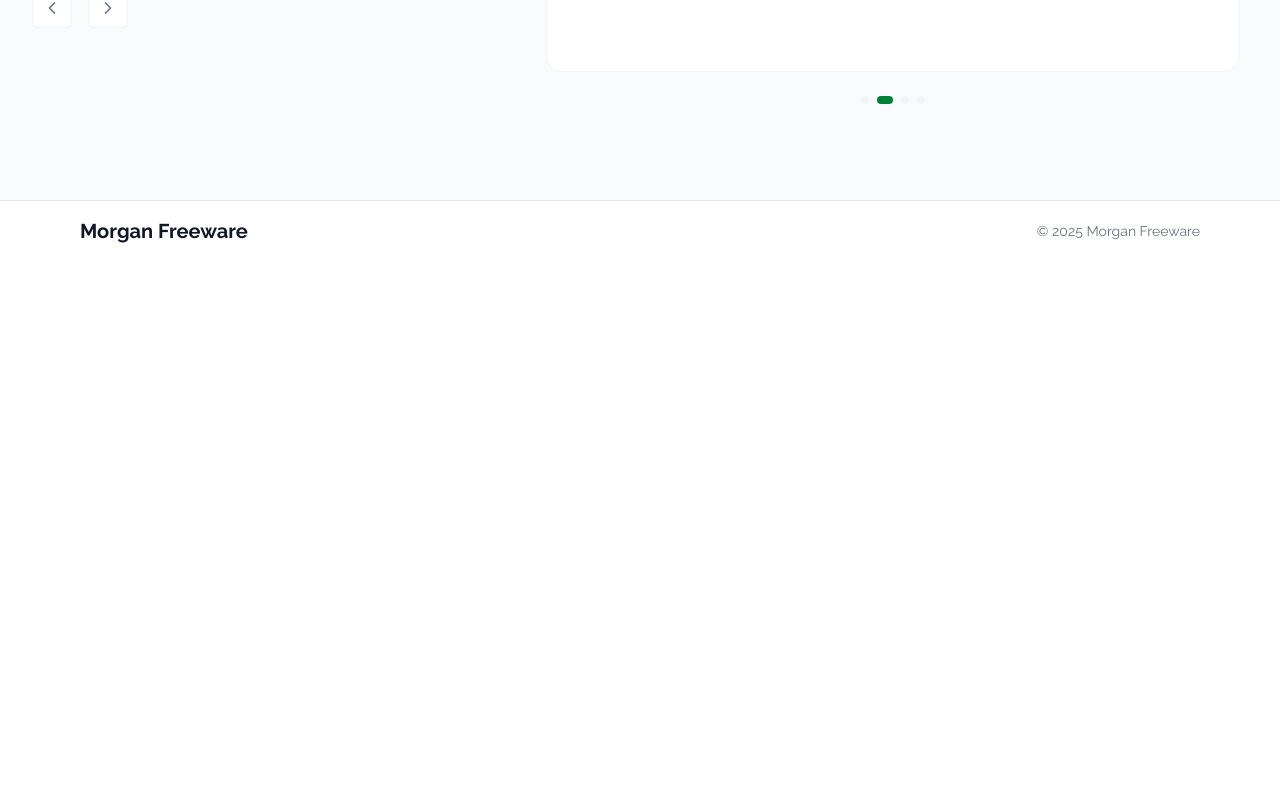
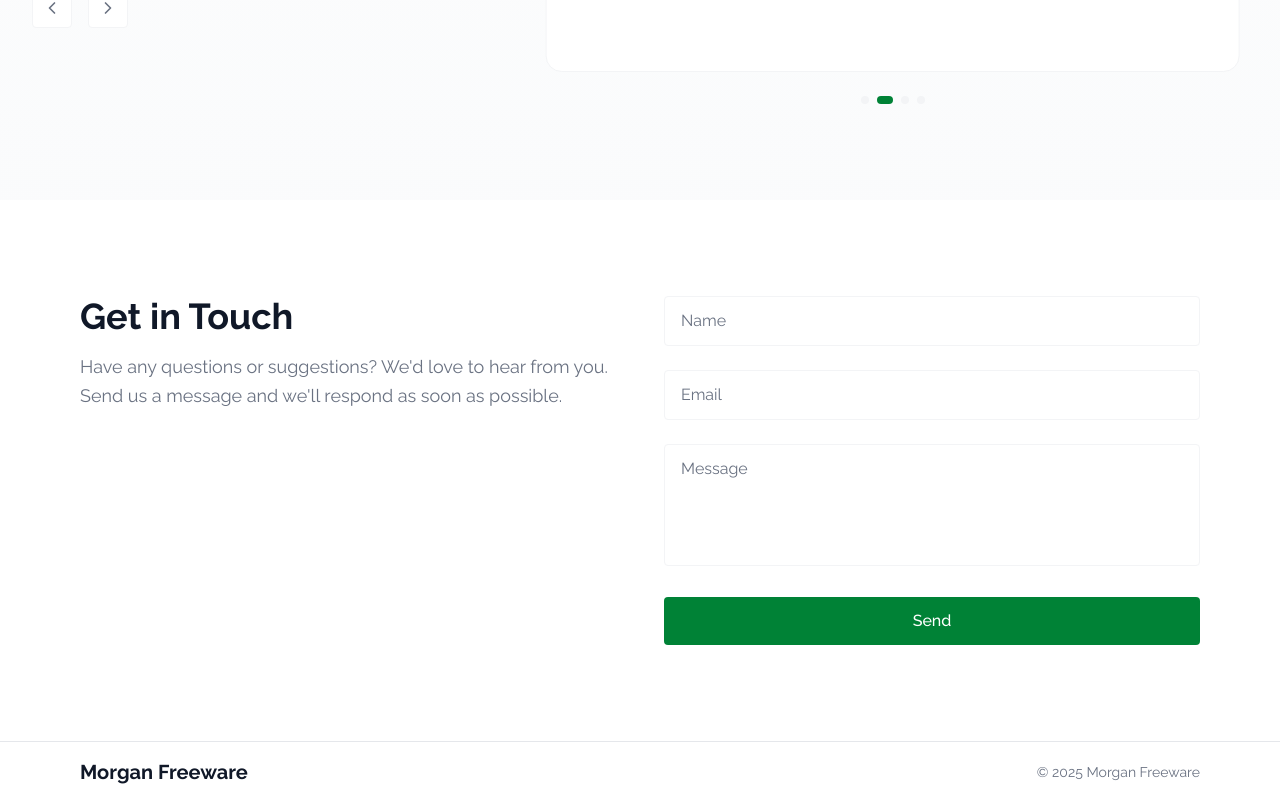
Before and after one commit to Linuszackrisson/Morgan-Freeware, a Next.js app: page / in a window 1280 px wide. Shown: the part 1833-2635 px from the top of the page. Before the commit the page ends 2094 px from the top, so only its background shows below. Built offline with nearby package versions, Linux system fonts and the light colour scheme; no server answers; the database is empty.

Commit message:
Contact form på huvudpage

```diff
--- a/src/app/contact/page.tsx
+++ /dev/null
@@ -1,22 +0,0 @@
-'use client';
-
-import ContactForm from '@/components/ContactForm';
-
-export default function Contact() {
-  return (
-    <section className="w-full min-h-screen bg-white">
-      <div className="container mx-auto px-4 py-16">
-        <div className="max-w-3xl mx-auto text-center mb-16">
-          <h1 className="text-4xl font-bold text-[var(--color-text-primary)] mb-4">Get in Touch</h1>
-          <p className="text-[var(--color-text-secondary)]">
-            Have any questions or suggestions? We'd love to hear from you. Send us a message and we'll respond as soon as possible.
-          </p>
-        </div>
-
-        <div className="max-w-2xl mx-auto">
-          <ContactForm />
-        </div>
-      </div>
-    </section>
-  );
-}
--- a/src/app/page.tsx
+++ b/src/app/page.tsx
@@ -7,6 +7,7 @@ import { getAllSoftware } from '@/utils/software-service';
 import SoftwareGrid from '@/components/SoftwareGrid';
 import NewsletterForm from '@/components/Newsletter';
 import TestimonialSlider from '@/components/TestimonialSlider';
+import ContactForm from '@/components/ContactForm';
 export default function Home() {
   const [software, setSoftware] = useState<Software[]>([]);
 
@@ -24,6 +25,7 @@ export default function Home() {
         <CategoryGrid />
         <NewsletterForm />
         <TestimonialSlider />
+        <ContactForm />
         </div>
       </main>
   );
--- a/src/components/ContactForm.tsx
+++ b/src/components/ContactForm.tsx
@@ -2,7 +2,7 @@
 import { useState } from "react";
 
 export default function ContactForm() {
-  const [formData, setFormData] = useState({ name: "", email: "", message: "" });
+  const [formData, setFormData] = useState({ name: '', email: '', message: '' });
   const [isSending, setIsSending] = useState(false);
 
   const handleSubmit = async (e: React.FormEvent) => {
@@ -15,24 +15,34 @@ export default function ContactForm() {
         headers: { 'Content-Type': 'application/json' },
         body: JSON.stringify(formData),
       });
-      setFormData({ name: "", email: "", message: "" });
-    } catch (error) {
-      console.error('Error:', error);
+      setFormData({ name: '', email: '', message: '' });
     } finally {
       setIsSending(false);
     }
   };
 
   return (
-    <div className="max-w-md mx-auto border border-[var(--color-border)] rounded-[var(--border-radius)] p-6">
-      <form onSubmit={handleSubmit} className="space-y-4">
+    <section className="w-full py-24 bg-white">
+      <div className="container max-w-6xl mx-auto px-4">
+        <div className="grid grid-cols-1 lg:grid-cols-2 gap-12">
+          <div>
+            <h2 className="text-3xl md:text-4xl font-bold text-[var(--color-text-primary)] mb-4">
+              Get in Touch
+            </h2>
+            <p className="text-lg text-[var(--color-text-secondary)] max-w-xl leading-relaxed mb-8">
+              Have any questions or suggestions? We'd love to hear from you. Send us a message and we'll respond as soon as possible.
+            </p>
+          </div>
+
+          <div>
+            <form onSubmit={handleSubmit} className="space-y-6">
               <input
                 type="text"
                 name="name"
                 value={formData.name}
                 onChange={(e) => setFormData({ ...formData, name: e.target.value })}
                 required
-          className="w-full px-4 py-2 rounded-[var(--border-radius)] border border-[var(--color-border)] focus:border-[var(--color-primary)] focus:ring-2 focus:ring-[var(--color-primary-light)] outline-none bg-white/80 text-[var(--color-text-primary)] placeholder:text-[var(--color-text-secondary)]"
+                className="w-full px-4 py-3 rounded-[var(--border-radius)] border border-[var(--color-border)] focus:border-[var(--color-primary)] focus:ring-2 focus:ring-[var(--color-primary-light)] outline-none bg-white text-[var(--color-text-primary)] placeholder:text-[var(--color-text-secondary)]"
                 placeholder="Name"
               />
 
@@ -42,7 +52,7 @@ export default function ContactForm() {
                 value={formData.email}
                 onChange={(e) => setFormData({ ...formData, email: e.target.value })}
                 required
-          className="w-full px-4 py-2 rounded-[var(--border-radius)] border border-[var(--color-border)] focus:border-[var(--color-primary)] focus:ring-2 focus:ring-[var(--color-primary-light)] outline-none bg-white/80 text-[var(--color-text-primary)] placeholder:text-[var(--color-text-secondary)]"
+                className="w-full px-4 py-3 rounded-[var(--border-radius)] border border-[var(--color-border)] focus:border-[var(--color-primary)] focus:ring-2 focus:ring-[var(--color-primary-light)] outline-none bg-white text-[var(--color-text-primary)] placeholder:text-[var(--color-text-secondary)]"
                 placeholder="Email"
               />
 
@@ -52,24 +62,21 @@ export default function ContactForm() {
                 onChange={(e) => setFormData({ ...formData, message: e.target.value })}
                 required
                 rows={4}
-          className="w-full px-4 py-2 rounded-[var(--border-radius)] border border-[var(--color-border)] focus:border-[var(--color-primary)] focus:ring-2 focus:ring-[var(--color-primary-light)] outline-none bg-white/80 resize-none text-[var(--color-text-primary)] placeholder:text-[var(--color-text-secondary)]"
-          placeholder="Your message..."
+                className="w-full px-4 py-3 rounded-[var(--border-radius)] border border-[var(--color-border)] focus:border-[var(--color-primary)] focus:ring-2 focus:ring-[var(--color-primary-light)] outline-none bg-white resize-none text-[var(--color-text-primary)] placeholder:text-[var(--color-text-secondary)]"
+                placeholder="Message"
               />
 
-        <div className="flex justify-end">
               <button
                 type="submit"
                 disabled={isSending}
-            className="bg-[var(--color-primary)] text-[var(--color-background)] px-8 py-3 rounded-[var(--border-radius)] hover:opacity-90 transition-all flex items-center gap-2 disabled:opacity-50 font-medium"
+                className="w-full bg-[var(--color-primary)] text-white px-8 py-3 rounded-[var(--border-radius)] hover:opacity-90 transition-all font-medium"
               >
-            {isSending ? 'Sending...' : (
-              <>
-                Send Message
-              </>
-            )}
+                {isSending ? 'Sending...' : 'Send'}
               </button>
-        </div>
             </form>
           </div>
+        </div>
+      </div>
+    </section>
   );
 }
```
Lines whose indentation alone changed are shown as unchanged.
